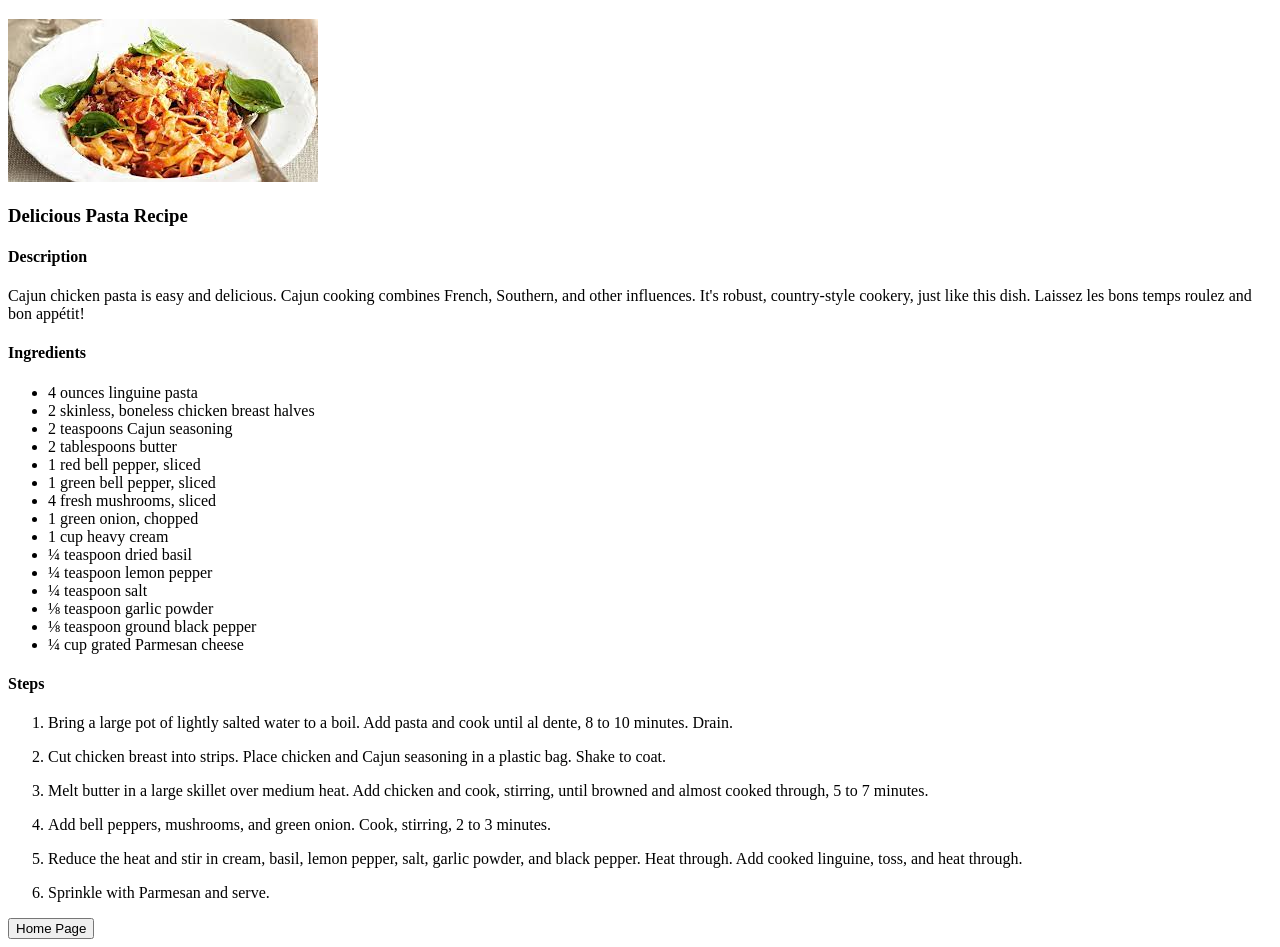
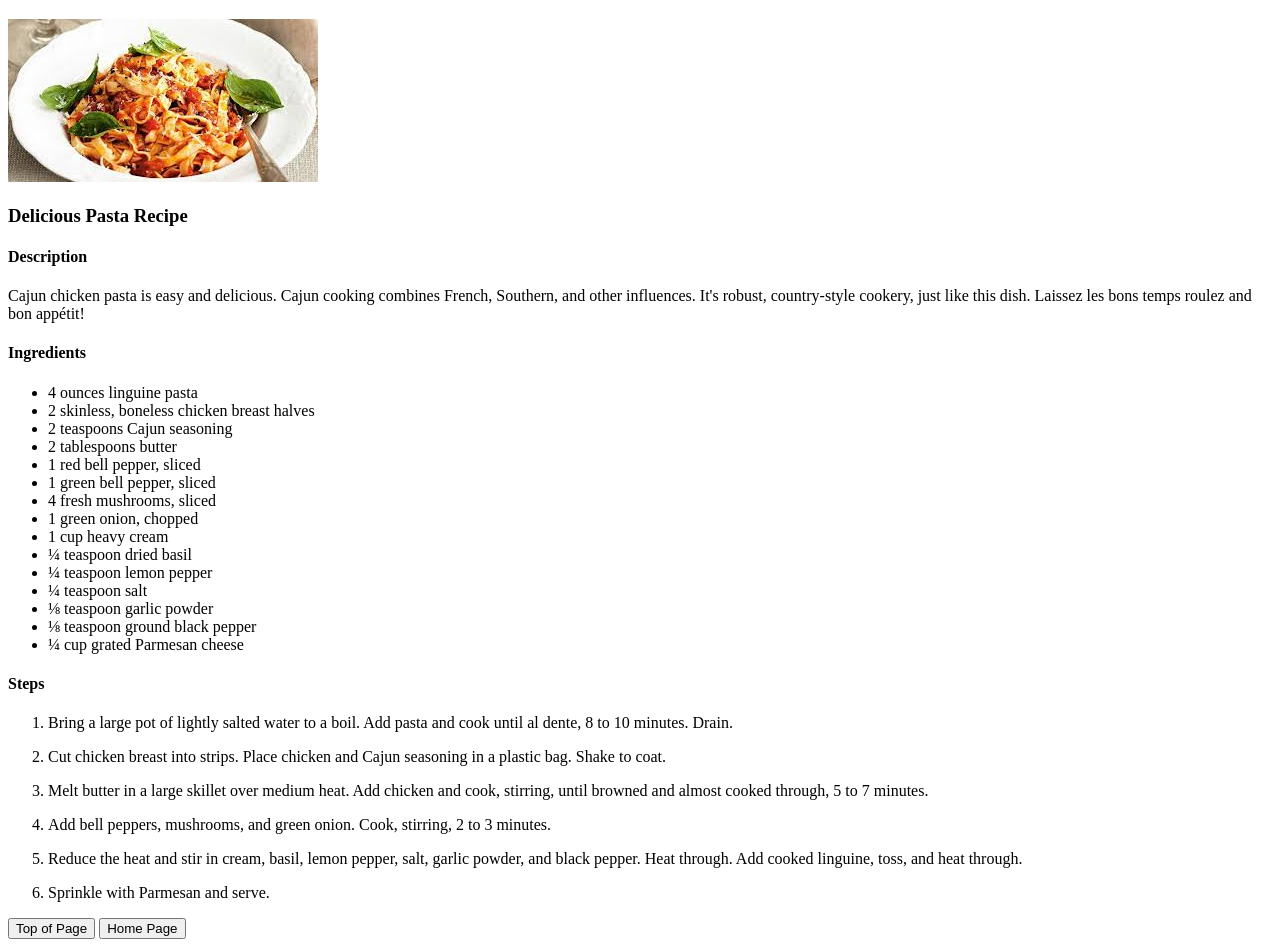
Before and after one commit to safwan-ikleriya/odin-recipes, a plain HTML site: page recipes/pasta.html in a window 1280 px wide. Shown: the part 61-1008 px from the top of the page. Drawn offline with Linux system fonts and the light colour scheme.

Commit message:
Added back to top of page button to all recipes pages

```diff
--- a/recipes/pasta.html
+++ b/recipes/pasta.html
@@ -47,7 +47,8 @@
         <li><p>Reduce the heat and stir in cream, basil, lemon pepper, salt, garlic powder, and black pepper. Heat through. Add cooked linguine, toss, and heat through.</p></li>
         <li><p>Sprinkle with Parmesan and serve.</p></li>
     </ol>
-
+            <!-- buttons -->
+     <a href="#top"><button>Top of Page</button></a>
     <a href="../index.html"><button>Home Page</button></a>
 
 </body>
```
Also changed, not shown: recipes/ChickenTikka.html (+2 -0 lines), recipes/lasagna.html (+3 -0 lines).
